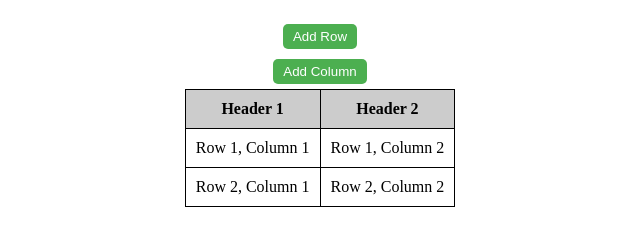
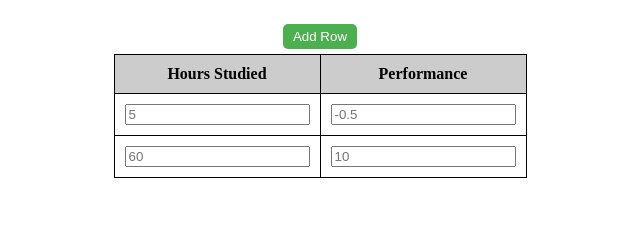
Before and after one commit to bhavukkalra/Web_linear_Regression, a plain HTML site: page index_button_click.html in a window 1280 px wide. Shown: the part 69-314 px from the top of the page, without its empty margins (320-960 px from the left). Drawn offline with Linux system fonts and the light colour scheme.

Commit message:
Limited the Cols and rows

```diff
--- a/index_button_click.html
+++ b/index_button_click.html
@@ -36,22 +36,23 @@
 	<div class="container">
 		<h1>Dynamic Table</h1>
 		<button class="button" onclick="addRow()">Add Row</button>
-		<button class="button" onclick="addColumn()">Add Column</button>
+		<!-- <button class="button" onclick="addColumn()">Add Column</button> -->
 		<table id="table">
 			<thead>
 				<tr>
-					<th>Header 1</th>
-					<th>Header 2</th>
+					<th>Hours Studied</th>
+					<th>Performance</th>
 				</tr>
 			</thead>
 			<tbody>
 				<tr>
-					<td>Row 1, Column 1</td>
-					<td>Row 1, Column 2</td>
+					<td><input type="text" placeholder="5"></td>
+					<td><input type="text" placeholder="-0.5"></td>
+
 				</tr>
 				<tr>
-					<td>Row 2, Column 1</td>
-					<td>Row 2, Column 2</td>
+					<td><input type="text" placeholder="60"></td>
+					<td><input type="text" placeholder="10"></td>
 				</tr>
 			</tbody>
 		</table>
@@ -63,23 +64,41 @@
 			var tbody = table.getElementsByTagName("tbody")[0];
 
 			var newRow = document.createElement("tr");
+			console.log("table", table)
+			console.log("tbody", tbody)
+			console.log("table.rows[0]", table.rows[0])
+			console.log("table.rows[0].cells", table.rows[0].cells) // HTML Collection (Containing 2 rows)
+			console.log("table.rows[0].cells.length", table.rows[0].cells.length) // the number 2
+			// console.log("table", table)
+
+
 			for (var i = 0; i < table.rows[0].cells.length; i++) {
 				var cell = document.createElement("td");
-				cell.innerHTML = "New Row, Column " + (i+1);
+				var input_cell = document.createElement("input");
+
+				input_cell.setAttribute("type", "text")
+				input_cell.setAttribute("placeholder", "Enter Value Here")
+
+
+
+
+				cell.appendChild(input_cell)
+
+				// cell.innerHTML = "New Row, Column " + (i+1);
 				newRow.appendChild(cell);
 			}
 			tbody.appendChild(newRow);
 		}
 
-		function addColumn() {
-			var table = document.getElementById("table");
+		// function addColumn() {
+		// 	var table = document.getElementById("table");
 
-			for (var i = 0; i < table.rows.length; i++) {
-				var cell = document.createElement("td");
-				cell.innerHTML = "New Column";
-				table.rows[i].appendChild(cell);
-			}
-		}
+		// 	for (var i = 0; i < table.rows.length; i++) {
+		// 		var cell = document.createElement("td");
+		// 		cell.innerHTML = "New Column";
+		// 		table.rows[i].appendChild(cell);
+		// 	}
+		// }
 	</script>
 </body>
 </html>
```
Also changed, not shown: notes/notes.txt.
